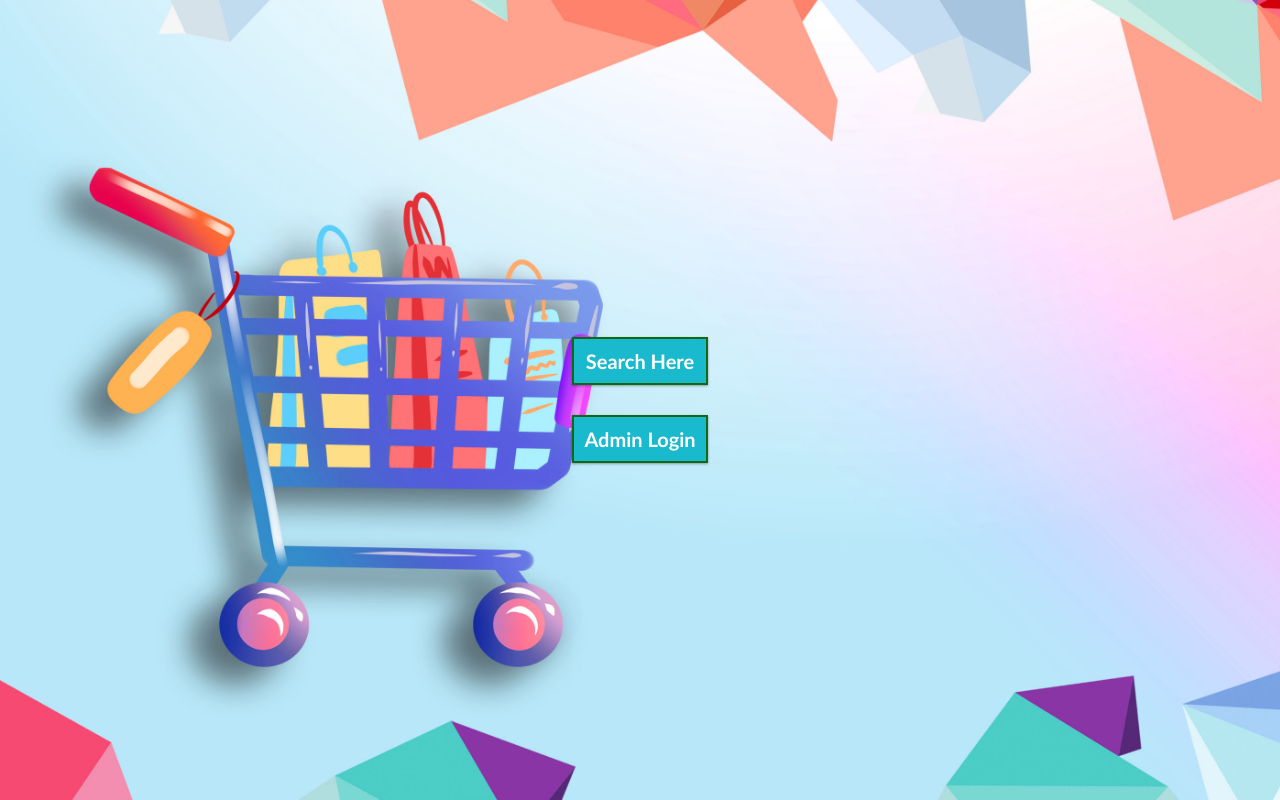
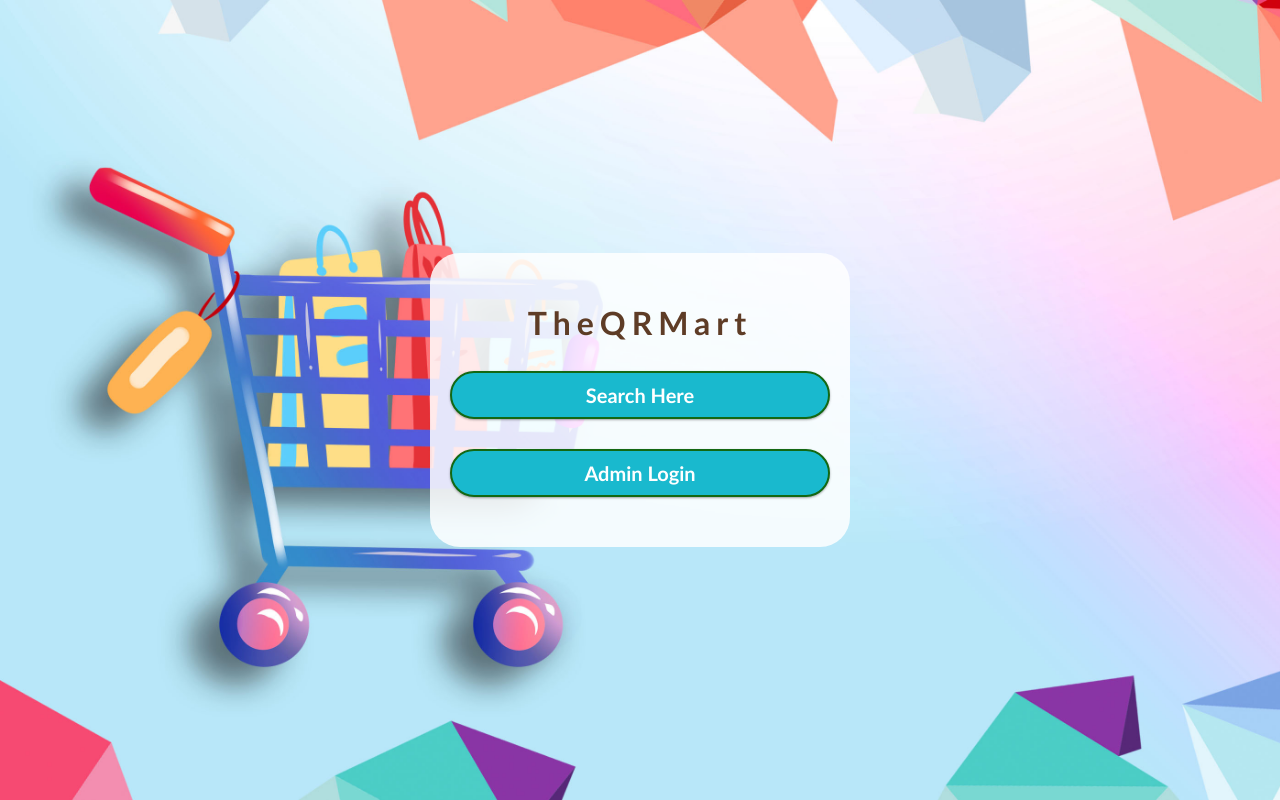
Before and after one commit to urajput507/ui-chart-app, a React (Create React App) app: page / in a window 1280 px wide. Built offline with nearby package versions, Linux system fonts and the light colour scheme.

Commit message:
final year

```diff
--- a/src/App.css
+++ b/src/App.css
@@ -27,11 +27,12 @@ body {
   font-family: 'Lato', sans-serif;
 }
 
-.container {
+.App-header {
   margin: 30px auto;
   width: 420px;
-  background-color: rgba(255, 255, 255, 0.5);
-  padding: 50px 20px 0px 20px;
+  background-color: rgba(255, 255, 255, 0.849);
+  padding: 50px 20px 20px 20px;
+  border-radius: 30px;
 }
 
 h1 {
@@ -61,6 +62,7 @@ h1 {
   box-align:center;
   border-style: double;
   border: 2px solid rgb(19, 104, 19);
+  border-radius: 40px;
 }
 button:hover {
   background-color: #049494;
--- a/src/App.js
+++ b/src/App.js
@@ -1,4 +1,5 @@
 import React, { Component } from 'react';
+import logo from './logo.svg';
 import './App.css';
 import Axios from 'axios';
 class App extends Component{
@@ -24,6 +25,7 @@ render()
 {
 return(
 <div className="App-header">
+  <h1>TheQRMart</h1>
 <br/>
 <button
     type="button" className="btn btn-success"
```
